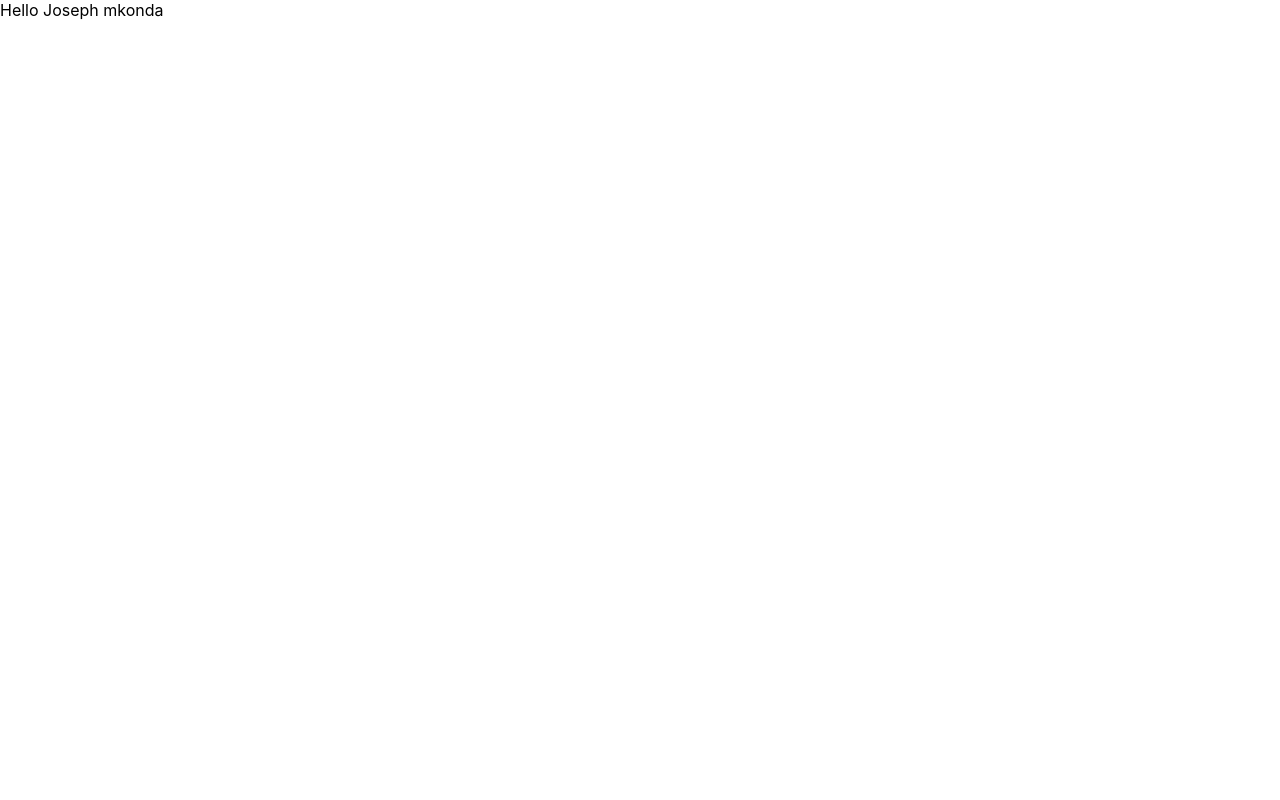
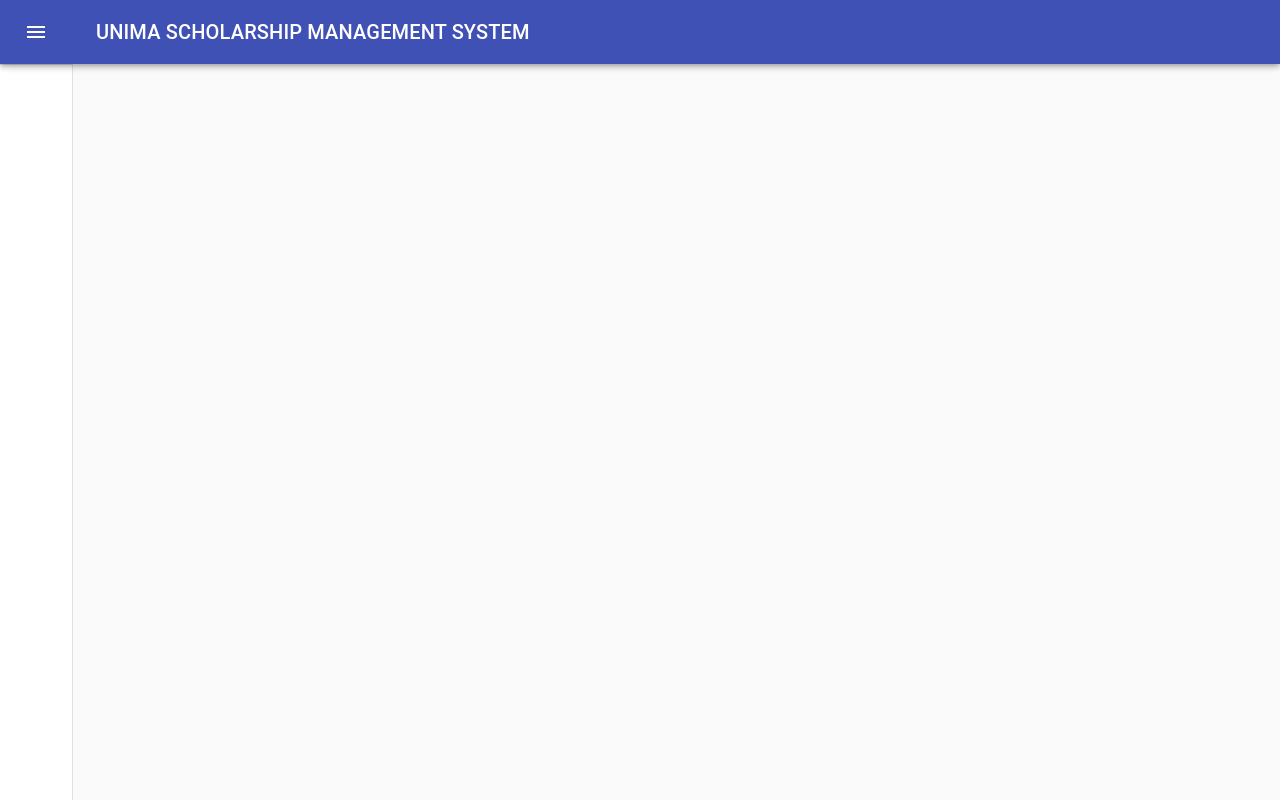
Before and after one commit to sangwaniKondowe/imsystemApi, a React (Create React App) app: page / in a window 1280 px wide. Built offline with nearby package versions, Linux system fonts and the light colour scheme.

Commit message:
adding navbar and drawer

```diff
--- a/package.json
+++ b/package.json
@@ -10,6 +10,7 @@
     "@testing-library/user-event": "^13.5.0",
     "react": "^17.0.2",
     "react-dom": "^17.0.2",
+    "react-router-dom": "^5.2.0",
     "react-scripts": "5.0.0",
     "web-vitals": "^2.1.4"
   },
--- a/src/App.js
+++ b/src/App.js
@@ -1,9 +1,190 @@
 
 import './App.css';
+import React from 'react'
+
+
+import clsx from 'clsx';
+import { makeStyles, useTheme } from '@material-ui/core/styles';
+
+import {Drawer,AppBar,
+  Toolbar,List,CssBaseline,Typography,Divider,
+  IconButton,ListItem, ListItemIcon,ListItemText, Box,DashboardIcon,PeopleIcon,SchoolIcon,PersonIcon    } from '@material-ui/core';
+import MenuIcon from '@material-ui/icons/Menu';
+import InboxIcon from '@material-ui/icons/MoveToInbox';
+import MailIcon from '@material-ui/icons/Mail'
+import ChevronLeftIcon from '@material-ui/icons/ChevronLeft';
+import ChevronRightIcon from '@material-ui/icons/ChevronRight';
+import Applicants from './Components/Applicants'
+import Beneficiaries from './Components/Beneficiaries'
+import Scholarships from './Components/Scholarships'
+import {BrowserRouter,Route,Switch} from 'react-router-dom'
+import Dashboard from './Components/Dashboard';
+
+const drawerWidth = 240;
+
+const useStyles = makeStyles((theme) => ({
+  root: {
+    display: 'flex',
+  },
+  appBar: {
+    zIndex: theme.zIndex.drawer + 1,
+    transition: theme.transitions.create(['width', 'margin'], {
+      easing: theme.transitions.easing.sharp,
+      duration: theme.transitions.duration.leavingScreen,
+    }),
+  },
+  appBarShift: {
+    marginLeft: drawerWidth,
+    width: `calc(100% - ${drawerWidth}px)`,
+    transition: theme.transitions.create(['width', 'margin'], {
+      easing: theme.transitions.easing.sharp,
+      duration: theme.transitions.duration.enteringScreen,
+    }),
+  },
+  menuButton: {
+    marginRight: 36,
+  },
+  hide: {
+    display: 'none',
+  },
+  drawer: {
+    width: drawerWidth,
+    flexShrink: 0,
+    whiteSpace: 'nowrap',
+  },
+  drawerOpen: {
+    width: drawerWidth,
+    transition: theme.transitions.create('width', {
+      easing: theme.transitions.easing.sharp,
+      duration: theme.transitions.duration.enteringScreen,
+    }),
+  },
+  drawerClose: {
+    transition: theme.transitions.create('width', {
+      easing: theme.transitions.easing.sharp,
+      duration: theme.transitions.duration.leavingScreen,
+    }),
+    overflowX: 'hidden',
+    width: theme.spacing(7) + 1,
+    [theme.breakpoints.up('sm')]: {
+      width: theme.spacing(9) + 1,
+    },
+  },
+  toolbar: {
+    display: 'flex',
+    alignItems: 'center',
+    justifyContent: 'flex-end',
+    padding: theme.spacing(0, 1),
+    // necessary for content to be below app bar
+    ...theme.mixins.toolbar,
+  },
+  content: {
+    flexGrow: 1,
+    padding: theme.spacing(3),
+  },
+}));
+
+
+
 
 function App() {
+
+  const classes = useStyles();
+  const theme = useTheme();
+  const [open, setOpen] = React.useState(false);
+
+  const handleDrawerOpen = () => {
+    setOpen(true);
+  };
+
+  const handleDrawerClose = () => {
+    setOpen(false);
+  };
+
+
+  const itemList = [{
+    text: "Dashboard"
+  },{
+    text: "Scholarships"
+  },{
+    text: "applicants"
+  },{
+    text:"beneficiaries"
+  }]
+
+  // "DashboardIcon","PeopleIcon","SchoolIcon","PersonIcon "
+
+
   return (
-   <div>Hello Joseph mkonda</div>
+
+
+
+
+<div className={classes.root}>
+      <CssBaseline />
+      <AppBar
+        position="fixed"
+        className={clsx(classes.appBar, {
+          [classes.appBarShift]: open,
+        })}
+      >
+        <Toolbar>
+          <IconButton
+            color="inherit"
+            aria-label="open drawer"
+            onClick={handleDrawerOpen}
+            edge="start"
+            className={clsx(classes.menuButton, {
+              [classes.hide]: open,
+            })}
+          >
+            <MenuIcon />
+          </IconButton>
+          <Typography variant="h6" noWrap>
+            UNIMA SCHOLARSHIP MANAGEMENT SYSTEM
+          </Typography>
+        </Toolbar>
+      </AppBar>
+      <Drawer
+        variant="permanent"
+        className={clsx(classes.drawer, {
+          [classes.drawerOpen]: open,
+          [classes.drawerClose]: !open,
+        })}
+        classes={{
+          paper: clsx({
+            [classes.drawerOpen]: open,
+            [classes.drawerClose]: !open,
+          }),
+        }}
+      >
+        <div className={classes.toolbar}>
+          <IconButton onClick={handleDrawerClose}>
+            {theme.direction === 'rtl' ? <ChevronRightIcon /> : <ChevronLeftIcon />}
+          </IconButton>
+        </div>
+        <Divider />
+
+
+
+      </Drawer>
+
+     <Box>
+   <BrowserRouter>
+ <Switch>
+ <Route exact path = "/" render={() => <Dashboard/>}/>
+ <Route exact path ="/ Scholarships" render={() => < Scholarships/>}/>
+ <Route exact path ="/applicants" render={() => <Applicants/>}/>
+ <Route exact path ="/beneficiaries" render={() => <Beneficiaries/>}/>
+
+ </Switch>
+ </BrowserRouter>
+
+ </Box>
+</div>
+
+
+
   );
 }
 
--- /dev/null
+++ b/src/Components/Beneficiaries.jsx
@@ -0,0 +1,11 @@
+import React from 'react'
+
+function beneficiaries() {
+    return (
+        <div>
+            hello beneficiaries
+        </div>
+    )
+}
+
+export default beneficiaries
--- /dev/null
+++ b/src/Components/Scholarships.jsx
@@ -0,0 +1,14 @@
+
+
+import React from 'react'
+
+function scholarships() {
+    return (
+        <div>
+            hello scholarships
+
+        </div>
+    )
+}
+
+export default scholarships
--- a/src/Components/dashboard.jsx
+++ b/src/Components/dashboard.jsx
@@ -1,10 +1,11 @@
 import React from 'react'
 
-export const dashboard = () => {
+function dashboard () {
     return (
         <div>
-            hello dashboard
-
+            Hello dashboard
         </div>
     )
 }
+
+export default dashboard
```
Also changed, not shown: src/Components/Drawer.jsx (added, +15 -0 lines), 1 other file (tests, documents, lock files or other folders).
